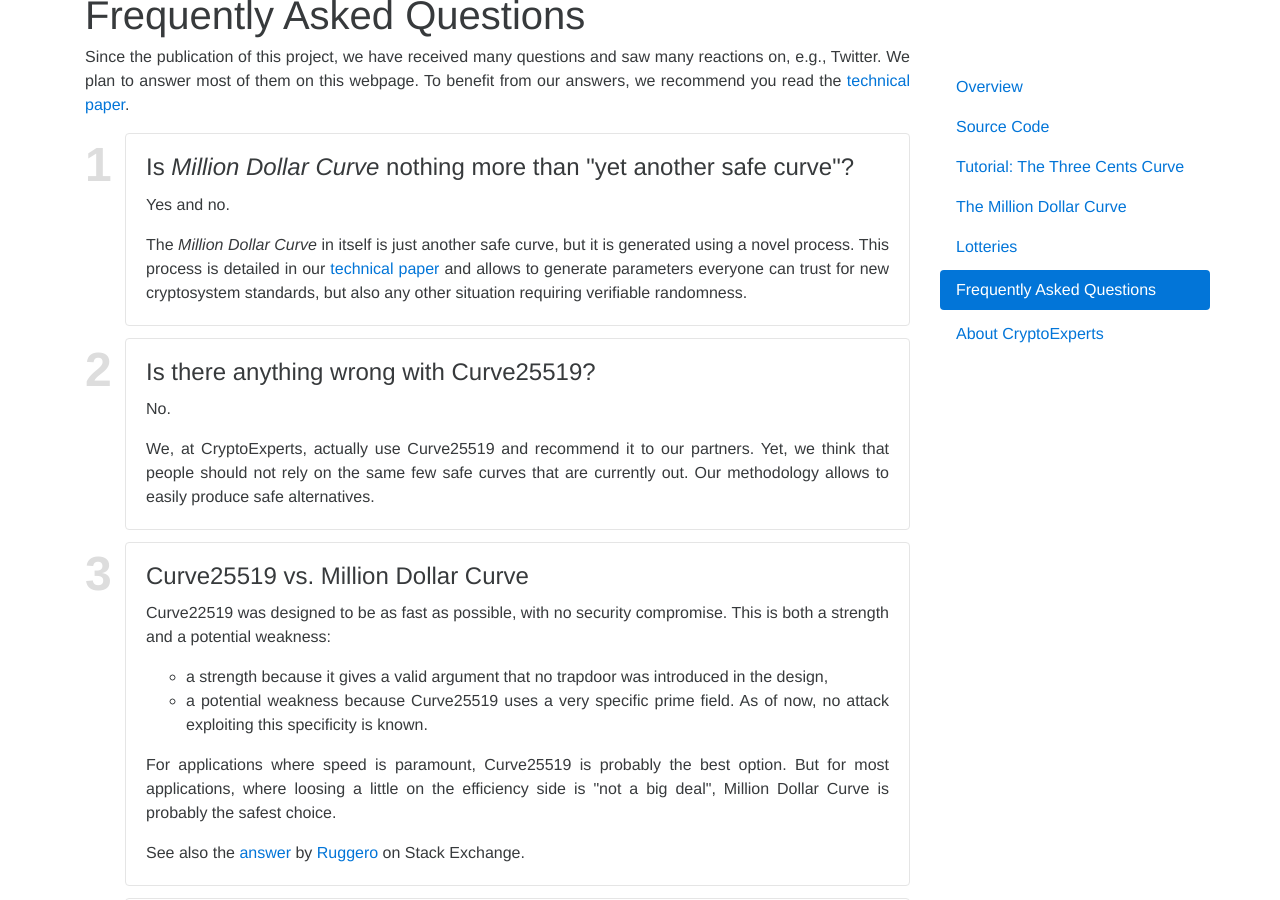
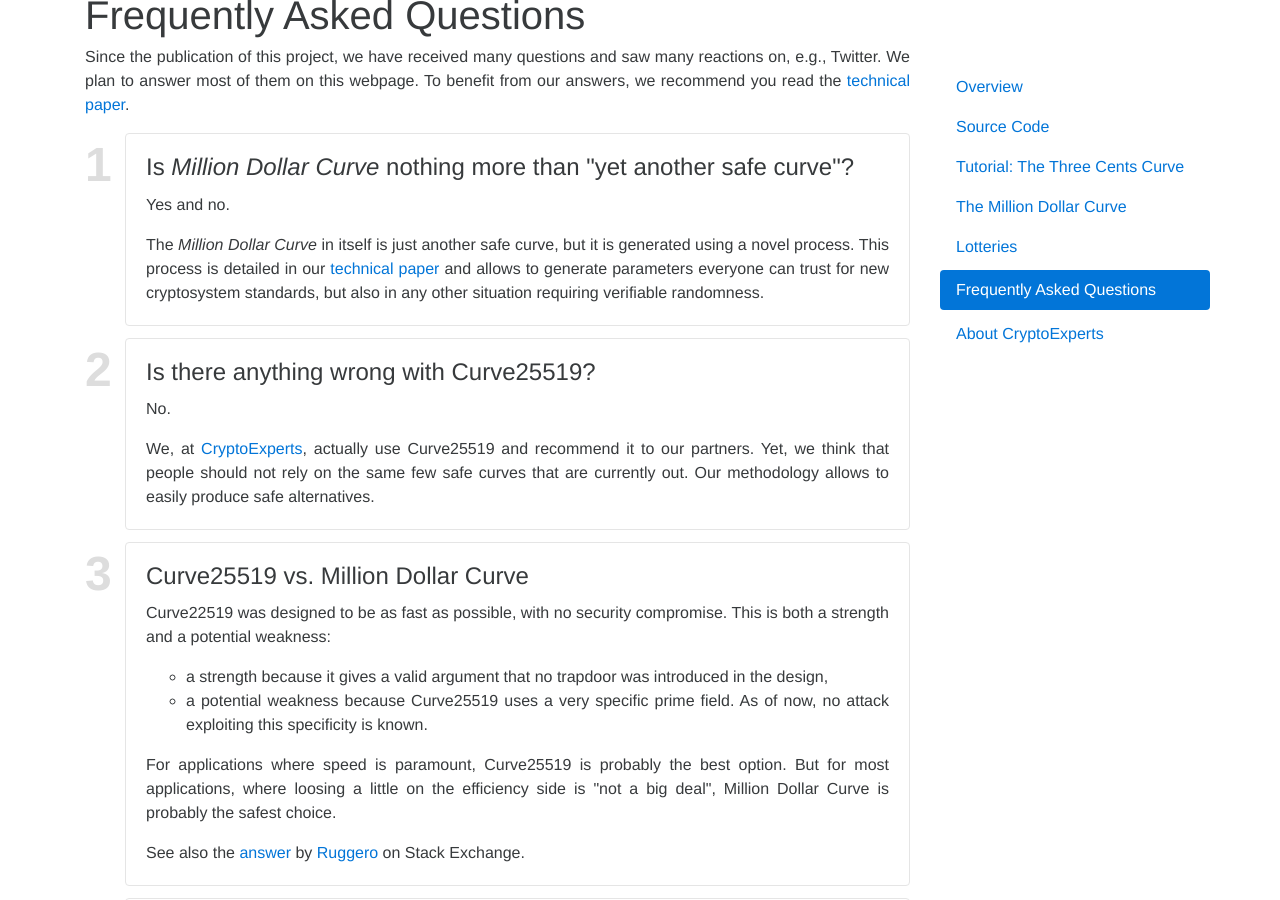
Before and after one commit to CryptoExperts/million-dollar-curve, a Jekyll site: the page built from index.html, in a window 1280 px wide and 900 px high, scrolled down 16718 px. Built offline with Jekyll 4.4.1, drawn with Linux system fonts in a browser that asks for light colours; formulas are drawn with MathJax 3; some of the changed text lies outside the part shown.

Commit message:
Minor modifications to the FAQ

```diff
--- a/_includes/faq.html
+++ b/_includes/faq.html
@@ -6,14 +6,14 @@
     <div class="card card-block">
       <h4 class="card-title">Is <em>Million Dollar Curve</em> nothing more than "yet another safe curve"?</h4>
       <p class="card-text">Yes and no.</p>
-      <p class="card-text">The <em>Million Dollar Curve</em> in itself is just another safe curve, but it is generated using a novel process. This process is detailed in our <a href="{{ site.url_paper_relative | prepend: site.baseurl }}">technical paper</a> and allows to generate parameters everyone can trust for new cryptosystem standards, but also any other situation requiring verifiable randomness.</p>
+      <p class="card-text">The <em>Million Dollar Curve</em> in itself is just another safe curve, but it is generated using a novel process. This process is detailed in our <a href="{{ site.url_paper_relative | prepend: site.baseurl }}">technical paper</a> and allows to generate parameters everyone can trust for new cryptosystem standards, but also in any other situation requiring verifiable randomness.</p>
     </div>
   </li>
   <li id="faq_02" data-number="2">
     <div class="card card-block">
       <h4 class="card-title">Is there anything wrong with Curve25519?</h4>
       <p class="card-text">No.</p>
-      <p class="card-text">We, at CryptoExperts, actually use Curve25519 and recommend it to our partners. Yet, we think that people should not rely on the same few safe curves that are currently out. Our methodology allows to easily produce safe alternatives.</p>
+      <p class="card-text">We, at <a href="https://www.cryptoexperts.com">CryptoExperts</a>, actually use Curve25519 and recommend it to our partners. Yet, we think that people should not rely on the same few safe curves that are currently out. Our methodology allows to easily produce safe alternatives.</p>
     </div>
   </li>
   <li id="faq_03" data-number="3">
@@ -32,7 +32,7 @@
   <li id="faq_04" data-number="4">
     <div class="card card-block">
       <h4 class="card-title">What if a government agency rigs a few lotteries?</h4>
-      <p class="card-text">This is not a problem.</p>
+      <p class="card-text">This is not an issue.</p>
       <p class="card-text">Our parameter generation process was specifically designed to avoid this kind of problem. As explained in Section&nbsp;4.4 of our <a href="{{ site.url_paper_relative | prepend: site.baseurl }}">technical paper</a>, in order to manipulate the parameter generation, an adversary has to rig <em>all</em> the last lottery draws (what we call the "Last draw attack"). We mitigate this risk by relying on independent lotteries from various countries around the world.</p>
     </div>
   </li>
@@ -55,8 +55,8 @@
   </li>
   <li id="faq_07" data-number="7">
     <div class="card card-block">
-      <h4 class="card-title">I have never heard about half of these lotteries, how do I even know they are real lotteries?</h4>
-      <p class="card-text">You can probably verify that lotteries from your own country actually exist: you even might have played them before hearing about <em>Million Dollar Curve</em>. Your friends in Mauritius, Canada, and New Zealand can certainly confirm the same thing.</p>
+      <h4 class="card-title">I have never heard about half of these lotteries, how do I even know they are real?</h4>
+      <p class="card-text">You can probably verify that lotteries from your own country actually exist: you might even have played them before hearing about <em>Million Dollar Curve</em>. Your friends in Mauritius, Canada, and New Zealand can certainly confirm the same thing.</p>
       <p class="card-text">Besides, lotteries are such popular games that "faking" one in a convincing way is probably impossible without being noticed at some point.</p>
     </div>
   </li>
```
